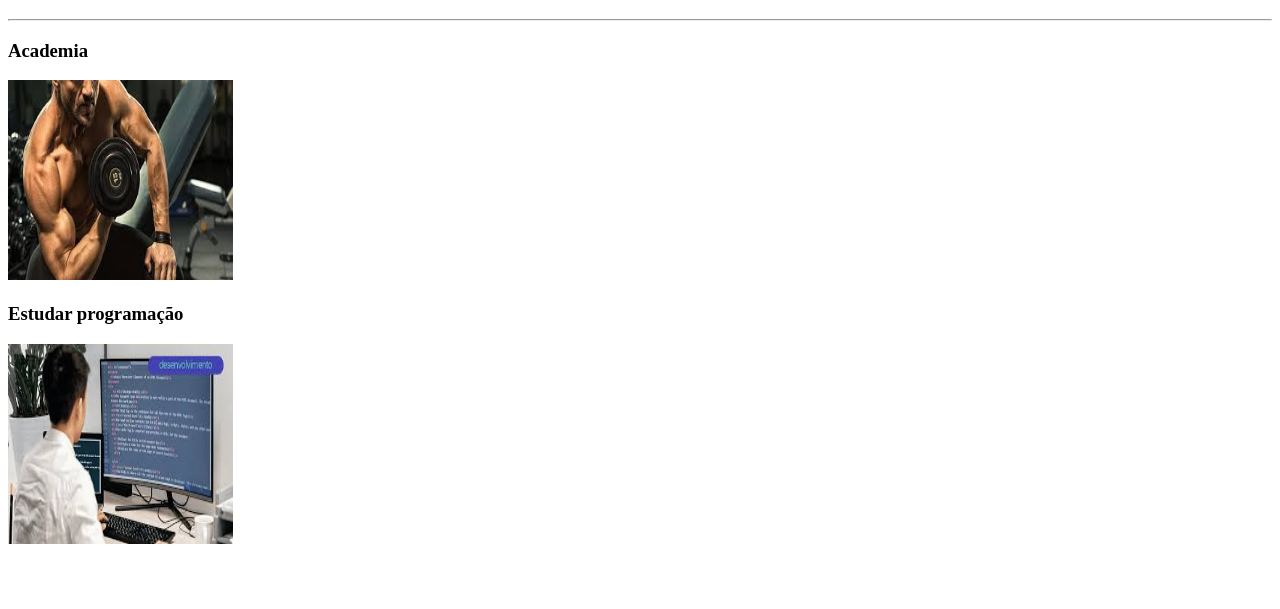
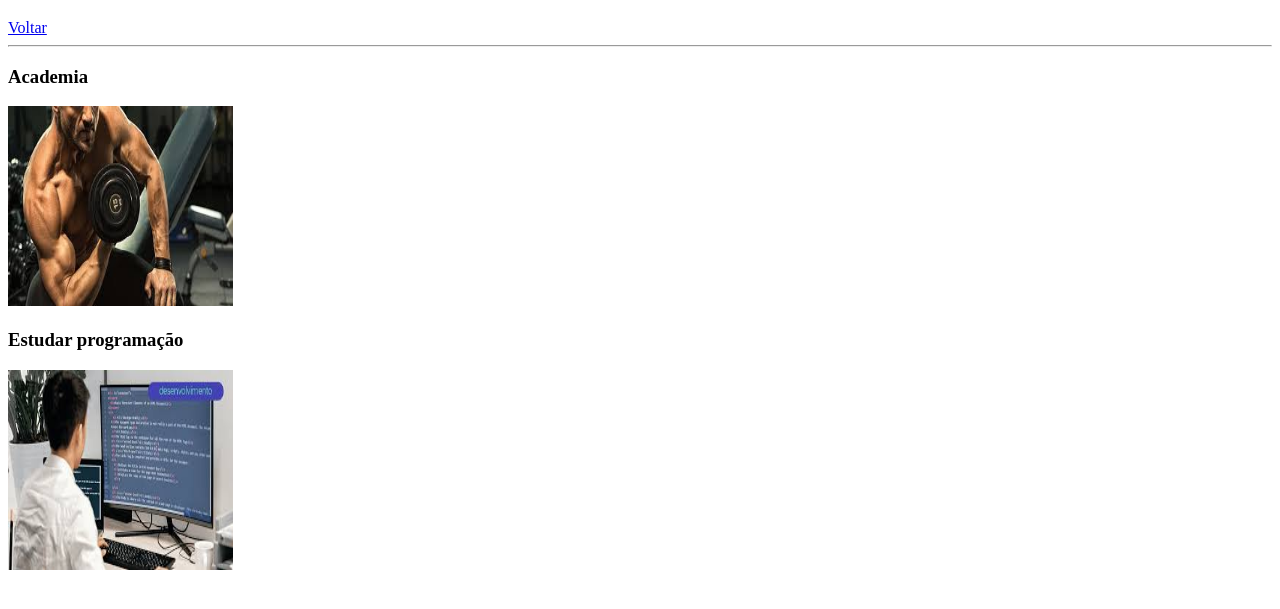
Before and after one commit to jjulioCsar/julio_cesar, a plain HTML site: page hobby.html in a window 1280 px wide. Shown: the part 61-670 px from the top of the page. Drawn offline with Linux system fonts and the light colour scheme.

Commit message:
Update hobby.html

```diff
--- a/hobby.html
+++ b/hobby.html
@@ -8,6 +8,7 @@
 </head>
 <body>
     <h1>Hobbies</h1>
+    <a href="index.html">Voltar</a>
 <hr>
 <h3>Academia</h3>
 <img src="./img/academy.jfif" alt="homem treinando na academia" width="225" height="200">
```
